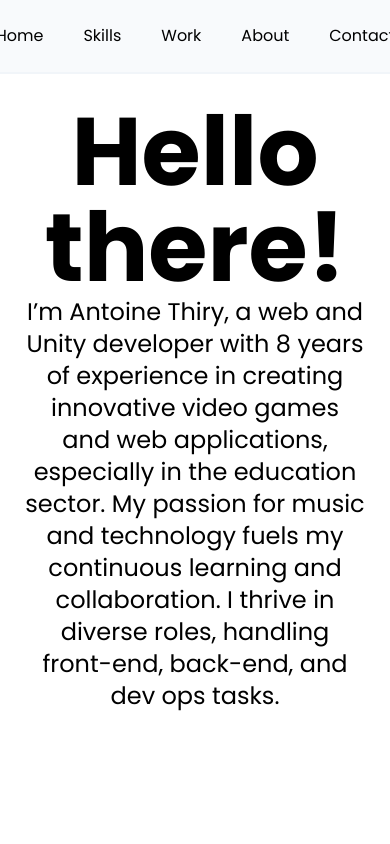
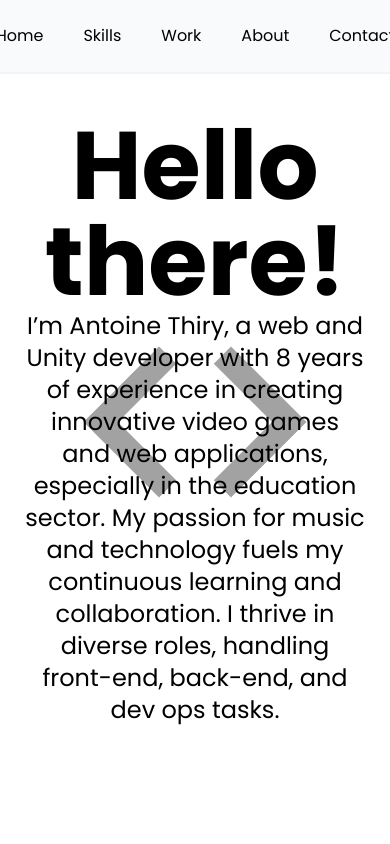
Before and after one commit to cocapasteque/resume-antoinethiry, an Angular app: page / in a window 390 px wide. Shown: the top 844 px of the page. Built offline with nearby package versions, Linux system fonts and the light colour scheme.

Commit message:
Added responsive logo to home section

```diff
--- a/src/app/components/home/home.component.html
+++ b/src/app/components/home/home.component.html
@@ -4,6 +4,6 @@
     <p class="intro">{{ cvData.intro }}</p>
   </div>
   <div class="right">
-    <i class="ri-expand-left-right-line"></i>
+    <img src="assets/img/home-logo.svg" />
   </div>
 </div>
--- a/src/app/components/home/home.component.scss
+++ b/src/app/components/home/home.component.scss
@@ -1,15 +1,19 @@
 .home-container {
   @apply h-screen overflow-hidden
   justify-center items-center
-  grid
-  grid-cols-1 gap-0 pt-20
-  lg:grid-cols-2 lg:gap-20 lg:pt-0;
+  flex flex-col lg:flex-row gap-0
+  lg:gap-20 lg:pt-0;
 
   .right {
-    @apply animate-[text-reveal-right_3s_ease-out_forwards] opacity-0;
-    i {
-      @apply text-gray-200 relative -left-96 z-0;
-      font-size: 60rem;
+    @apply animate-[text-reveal-down_2s_ease-out_forwards_1s] opacity-0
+    absolute lg:relative
+    xl:-left-72
+    lg:-left-52;
+    img {
+      @apply
+      max-w-none max-h-none
+      w-[75vw] h-[75vw]
+      lg:w-[40vw] lg:h-[40vw]
     }
   }
 
```
Also changed, not shown: src/assets/img/home-logo.svg (added).
